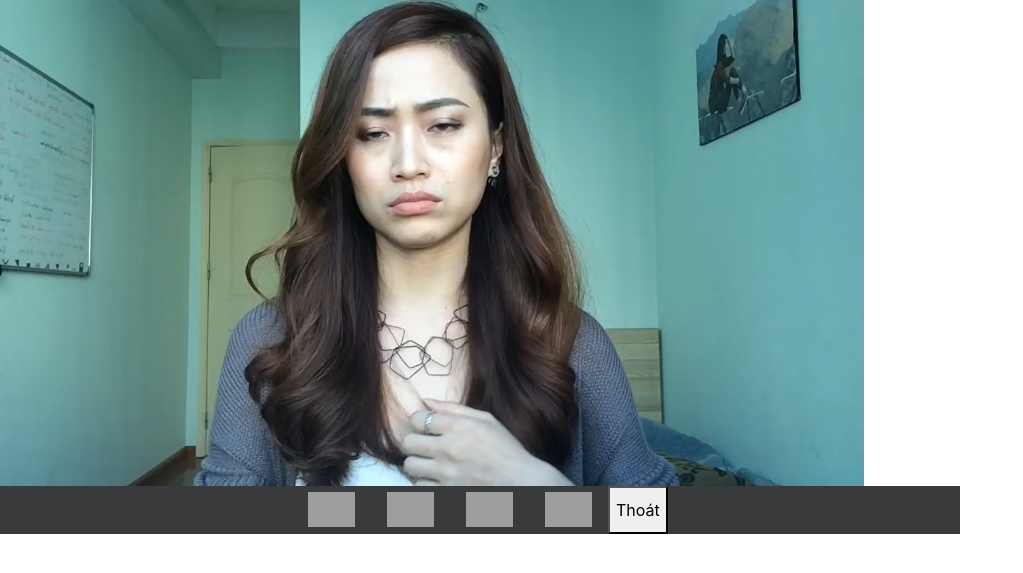
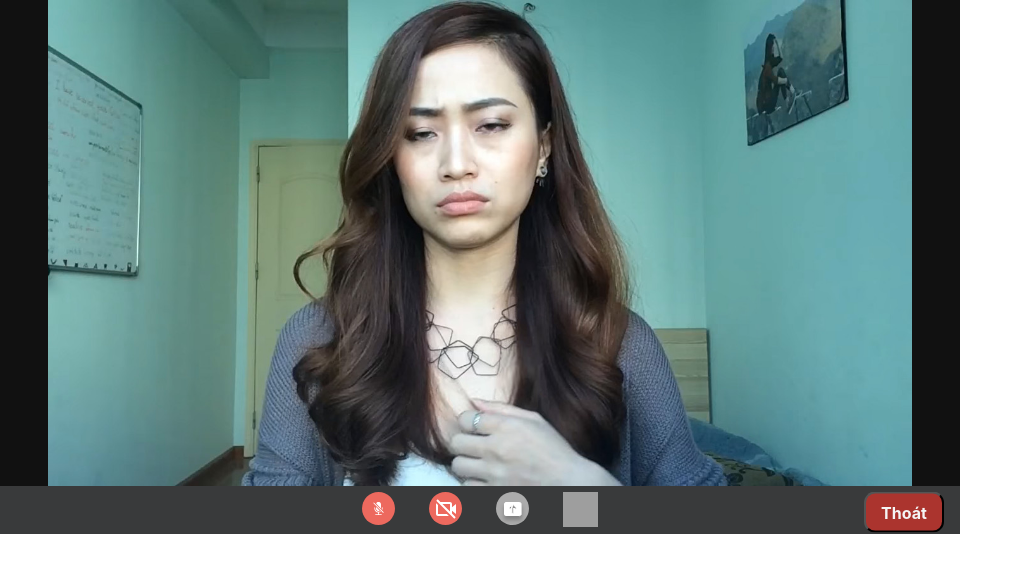
Before and after one commit to tlhnhi/shape-of-voice, a Flask app: page / in a window 1280 px wide. Shown: the part 96-669 px from the top of the page, without its empty margins (0-1023 px from the left). Run offline with Flask 2, Linux system fonts and the light colour scheme; grey boxes are pictures that could not be loaded.

Commit message:
update taskbar

```diff
--- a/static/style/style.css
+++ b/static/style/style.css
@@ -50,9 +50,14 @@ aside {
 main {
 	grid-area: main;
 	width: 100%;
+	background-color: #111111;
+	align-content: center;
 }
 
 main img {
+	display: block;
+	margin-left: auto;
+	margin-right: auto;
 	width: 90%;
 }
 
@@ -62,7 +67,55 @@ footer {
 	background-color: #393A3B;
 }
 
-#taskbar img {
+
+
+#taskbar {
+	position: relative;
+}
+
+#taskbar button {
+	position: absolute;
+	top: 55%;
+	-ms-transform: translateY(-50%);
+    transform: translateY(-50%);
+	right: 1em;
+	text-align: center;
+	padding: .4em;
+	background-color: #AB342E;
+	color: whitesmoke;
+	border-radius: .7em .7em;
+	width: 5em;
+	font-weight: bolder;
+}
+#mice, #camera, #share, #chat {
 	margin: .4em 1em;
 	height: auto;
+	width: 2.2em;
 }
+.mice-off {
+	background: url(../icons/mice_button_off.svg) no-repeat;
+}
+
+.mice-on {
+	background: url(../icons/mice_button_on.svg) no-repeat;
+}
+
+.camera-on {
+	background: url(../icons/camera_button_on.svg) no-repeat;
+}
+
+.camera-off {
+	background: url(../icons/camera_button_off.svg) no-repeat;
+}
+
+.share-on {
+	background: url(../icons/share_button_on.svg) no-repeat;
+}
+
+.share-off {
+	background: url(../icons/share_button_off.svg) no-repeat;
+}
+
+.chat {
+	background: url(../icons/chat_button.svg) no-repeat;
+}
--- a/templates/layout.html
+++ b/templates/layout.html
@@ -57,19 +57,21 @@
                 </div>
             </div>
         </header>
-        <main>
+        <main class="flext-container">
             <img src="../static/members_pics/video_fake.jpg">
         </main>
         <aside>aside</aside>
         <footer class="flex-container" id="taskbar">
-            <img src="../static/icons/mice_button.svg">
-            <img src="../static/icons/camera_button.svg">
-            <img src="../static/icons/share_button.svg">
-            <img src="../static/icons/chat_button.svg">
+            <div id="mice" class="mice-off"></div>
+            <div id="camera" class="camera-off"></div>
+            <div id="share" class="share-off"></div>
+            <div id="chat" class="chat"></div>
             <button>Thoát</button>
         </footer>
     </div>
     <!-- Optional JavaScript -->
+    <script src="../static/JavaScripts/taskbarControllers.js"></script>
+
     <!-- jQuery first, then Bootstrap JS -->
     <script src="https://code.jquery.com/jquery-3.5.1.slim.min.js"
         integrity="sha384-DfXdz2htPH0lsSSs5nCTpuj/zy4C+OGpamoFVy38MVBnE+IbbVYUew+OrCXaRkfj"
```
Also changed, not shown: static/icons/camera_button_off.svg (added), static/icons/camera_button_on.svg (added), static/icons/mice_button_off.svg (added), static/icons/mice_button_on.svg (added), static/icons/share_button_off.svg (added), static/icons/share_button_on.svg (added).
